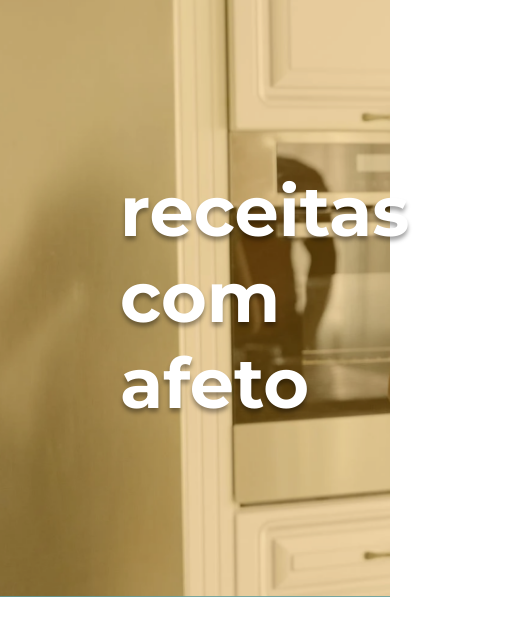
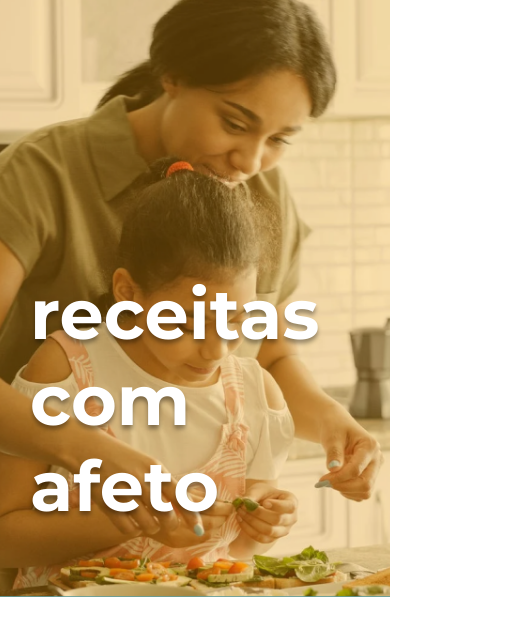
Before and after one commit to bsara12/Projeto-Omma, a plain HTML site: page index.html in a window 390 px wide. Shown: the part 130-770 px from the top of the page, 509 px wide, since content can reach past the window. Drawn offline with Linux system fonts and the light colour scheme.

Commit message:
projeto finalizado/css

```diff
--- a/css/estilo.css
+++ b/css/estilo.css
@@ -398,11 +398,29 @@ section.contato .container {
     }
 }
 
+@media (max-width: 700px) {
+    .lista-receitas article {
+        width: 490px;
+    }
+
+    main section.banner {
+        background-position: center;
+    }
+
+    main section.banner .container {
+        justify-content: center;
+        align-items: end;
+    }
+
+    main section.banner .container h1 {
+        padding: 10px;
+    }
+
     main section.todas-receitas h2 {
         text-align: center;
     }
 
-    main section.risoto-abobora h2 {
+    main section.risoto h2 {
         font-size: 45px;
     }
 
@@ -426,4 +444,6 @@ section.contato .container {
         width: 100%;
         margin: 25px 0;
     }
+
+
 }
```
